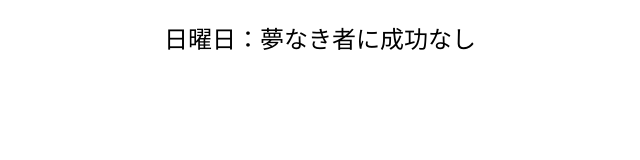
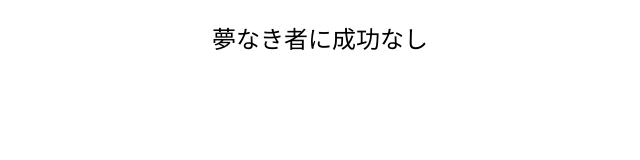
Before and after one commit to mito198807/notion-widget, a plain HTML site: page index.html in a window 1280 px wide. Shown: the whole page, without its empty margins (320-960 px from the left). Drawn offline with Linux system fonts and the light colour scheme.

Commit message:
Update index.html

```diff
--- a/index.html
+++ b/index.html
@@ -19,13 +19,13 @@
     <script>
         function getMessage() {
             const messages = {
-                0: "日曜日：夢なき者に成功なし",
-                1: "月曜日：今がんばらなければ、いつがんばる",
-                2: "火曜日：才能は、「生まれ持ったモノ」でも何でもなく、「挑戦した数」です",
-                3: "水曜日：「努力したこと」にこだわると上にいけない",
-                4: "木曜日：1つ1つ積み重ねていければ、必ず成長できる",
-                5: "金曜日：今日できることを明日にのばすな",
-                6: "土曜日：いいあんばい"
+                0: "夢なき者に成功なし",
+                1: "今がんばらなければ、いつがんばる",
+                2: "才能は、「生まれ持ったモノ」でも何でもなく、「挑戦した数」です",
+                3: "「努力したこと」にこだわると上にいけない",
+                4: "1つ1つ積み重ねていければ、必ず成長できる",
+                5: "今日できることを明日にのばすな",
+                6: "いいあんばい"
             };
 
             const now = new Date();
```
